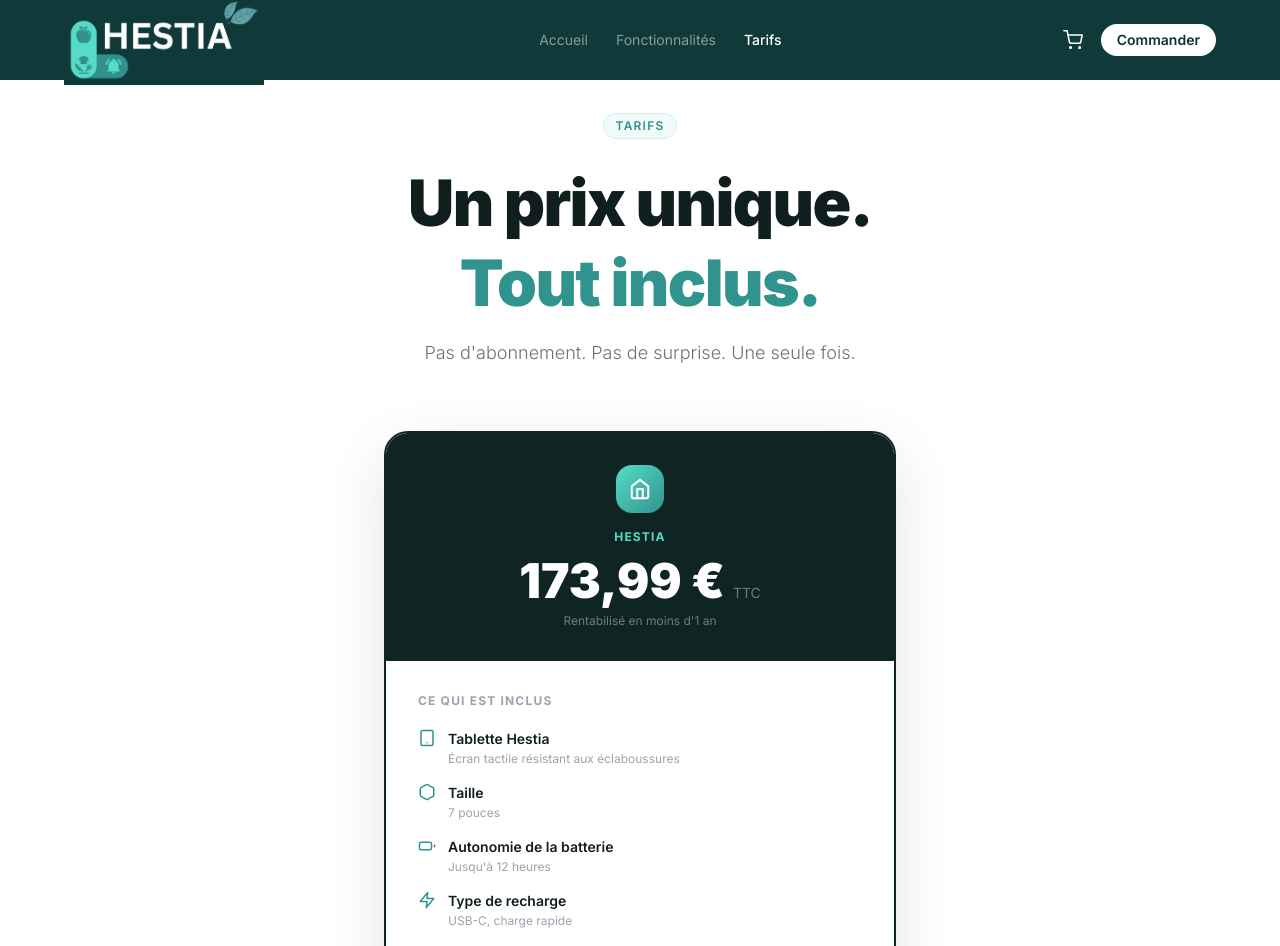
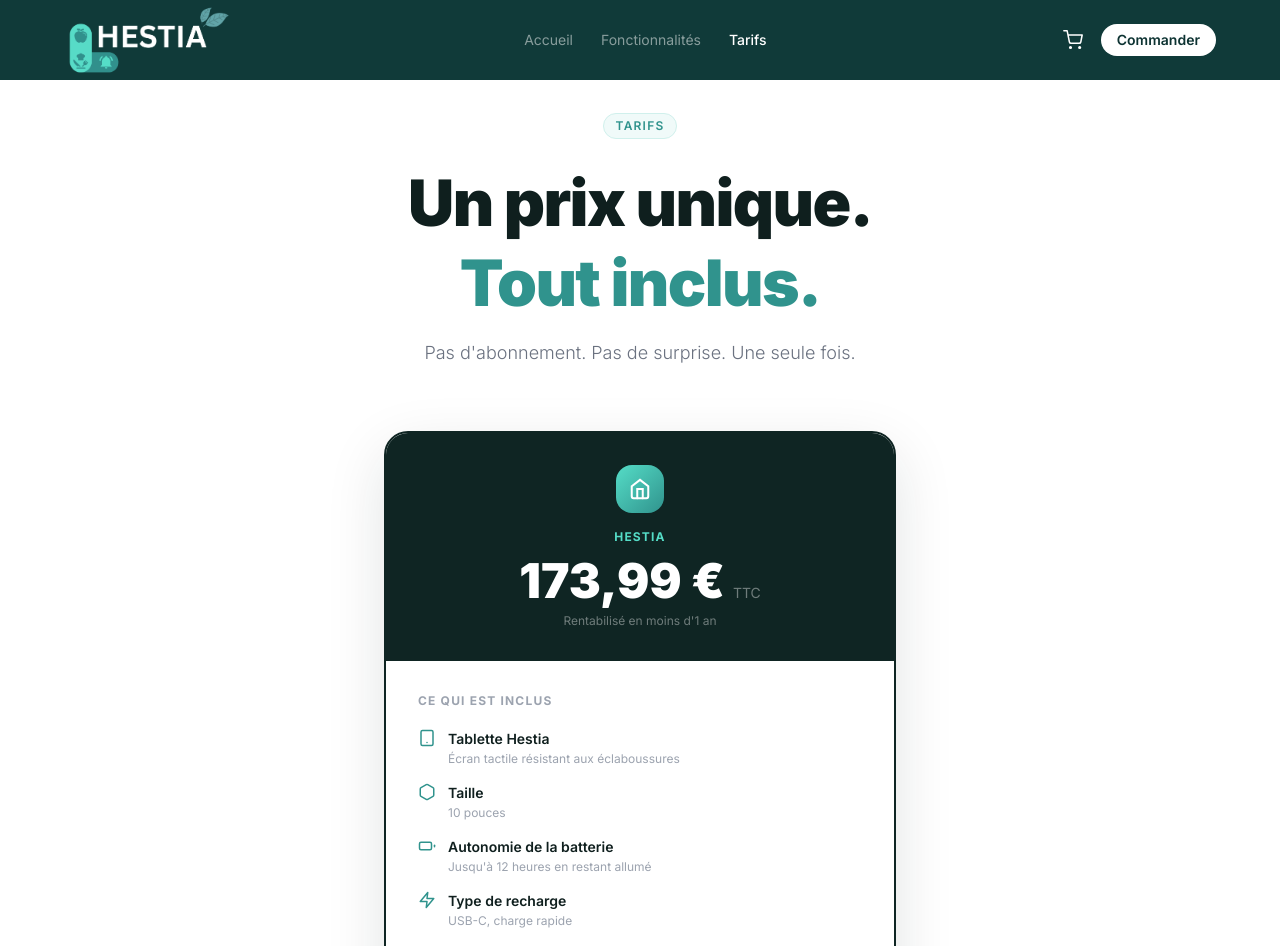
Before and after one commit to tomdb001/hestia, a Next.js app: page /tarifs in a window 1280 px wide. Shown: the top 946 px of the page. Built offline with nearby package versions, Linux system fonts and the light colour scheme.

Commit message:
Fix logo height to fit header; sync tarifs specs (10 pouces, 12h allumé)
Co-Authored-By: Claude Sonnet 4.6 <noreply@anthropic.com>

```diff
--- a/components/Header.tsx
+++ b/components/Header.tsx
@@ -46,8 +46,8 @@ export default function Header() {
             <Image
               src="/screenshots/Logo-TIEproject-crop.png"
               alt="Hestia"
-              width={200}
-              height={90}
+              width={170}
+              height={72}
               className="object-contain"
               priority
             />
--- a/components/TarifsContent.tsx
+++ b/components/TarifsContent.tsx
@@ -21,11 +21,11 @@ export default function TarifsContent() {
     },
     {
       icon: <svg width="18" height="18" viewBox="0 0 24 24" fill="none" stroke="currentColor" strokeWidth="2" strokeLinecap="round" strokeLinejoin="round"><path d="M21 16V8a2 2 0 00-1-1.73l-7-4a2 2 0 00-2 0l-7 4A2 2 0 003 8v8a2 2 0 001 1.73l7 4a2 2 0 002 0l7-4A2 2 0 0021 16z"/></svg>,
-      label: 'Taille', desc: '7 pouces',
+      label: 'Taille', desc: '10 pouces',
     },
     {
       icon: <svg width="18" height="18" viewBox="0 0 24 24" fill="none" stroke="currentColor" strokeWidth="2" strokeLinecap="round" strokeLinejoin="round"><rect x="2" y="7" width="16" height="10" rx="2"/><path d="M22 11v2"/></svg>,
-      label: 'Autonomie de la batterie', desc: "Jusqu'à 12 heures",
+      label: 'Autonomie de la batterie', desc: "Jusqu'à 12 heures en restant allumé",
     },
     {
       icon: <svg width="18" height="18" viewBox="0 0 24 24" fill="none" stroke="currentColor" strokeWidth="2" strokeLinecap="round" strokeLinejoin="round"><polygon points="13 2 3 14 12 14 11 22 21 10 12 10 13 2"/></svg>,
```
